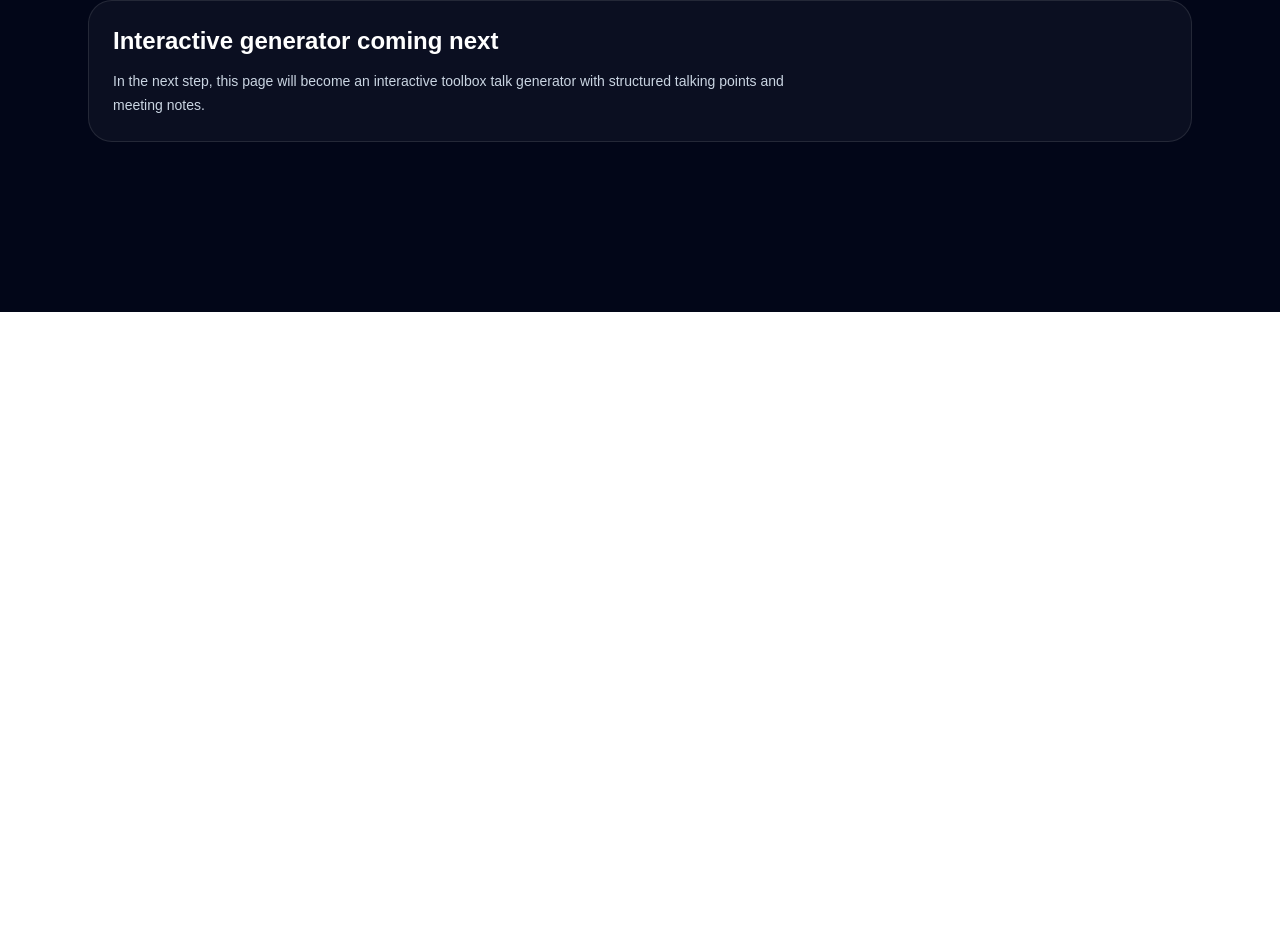
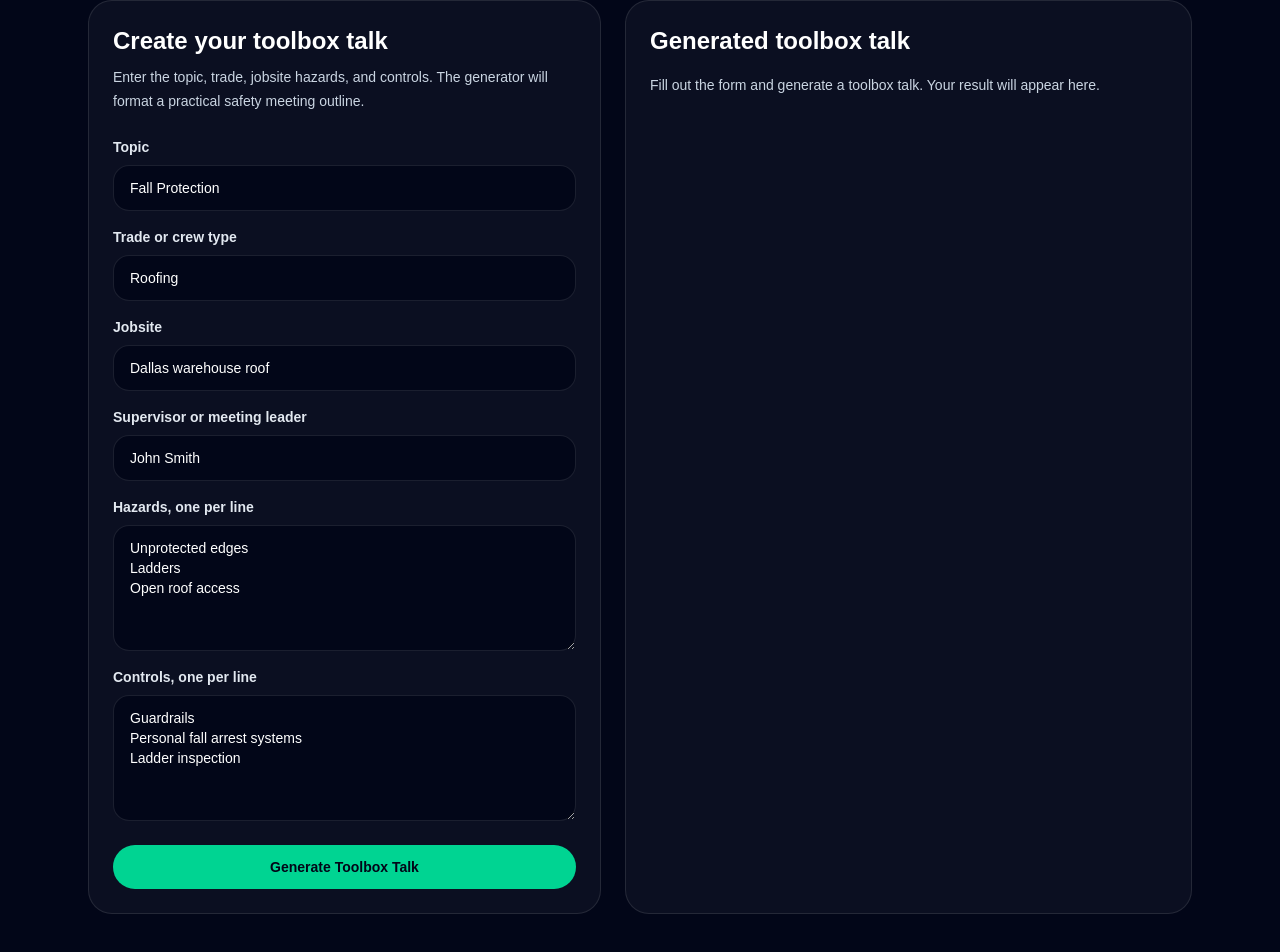
Before and after one commit to alhscholars-ship-it/contractor-safety-tools, a Next.js app: page /tools/toolbox-talk-generator in a window 1280 px wide. Shown: the part 488-1440 px from the top of the page. Before the commit the page ends 800 px from the top, so only its background shows below. Built offline with nearby package versions, Linux system fonts and the light colour scheme.

Commit message:
feat: add interactive toolbox talk generator

```diff
--- a/src/app/tools/toolbox-talk-generator/page.tsx
+++ b/src/app/tools/toolbox-talk-generator/page.tsx
@@ -1,5 +1,6 @@
 import type { Metadata } from "next";
 import Link from "next/link";
+import { ToolboxTalkGenerator } from "@/features/toolbox-talk-generator/toolbox-talk-generator";
 
 export const metadata: Metadata = {
   title: "Toolbox Talk Generator",
@@ -31,12 +32,8 @@ export default function ToolboxTalkGeneratorPage() {
           </p>
         </div>
 
-        <div className="mt-12 rounded-3xl border border-white/10 bg-white/[0.04] p-6">
-          <h2 className="text-2xl font-black">Interactive generator coming next</h2>
-          <p className="mt-3 max-w-2xl text-sm leading-6 text-slate-300">
-            In the next step, this page will become an interactive toolbox talk generator
-            with structured talking points and meeting notes.
-          </p>
+        <div className="mt-12">
+          <ToolboxTalkGenerator />
         </div>
       </section>
     </main>
--- /dev/null
+++ b/src/features/toolbox-talk-generator/toolbox-talk-generator.tsx
@@ -0,0 +1,175 @@
+"use client";
+
+import { FormEvent, useMemo, useState } from "react";
+import {
+  generateToolboxTalk,
+  type ToolboxTalkResult,
+} from "./generate-toolbox-talk";
+
+const splitLines = (value: string) =>
+  value
+    .split("\n")
+    .map((item) => item.trim())
+    .filter(Boolean);
+
+export function ToolboxTalkGenerator() {
+  const [topic, setTopic] = useState("Fall Protection");
+  const [trade, setTrade] = useState("Roofing");
+  const [jobsite, setJobsite] = useState("Dallas warehouse roof");
+  const [hazards, setHazards] = useState("Unprotected edges\nLadders\nOpen roof access");
+  const [controls, setControls] = useState(
+    "Guardrails\nPersonal fall arrest systems\nLadder inspection",
+  );
+  const [supervisorName, setSupervisorName] = useState("John Smith");
+  const [error, setError] = useState("");
+  const [result, setResult] = useState<ToolboxTalkResult | null>(null);
+
+  const previewInput = useMemo(
+    () => ({
+      topic,
+      trade,
+      jobsite,
+      hazards: splitLines(hazards),
+      controls: splitLines(controls),
+      supervisorName,
+    }),
+    [controls, hazards, jobsite, supervisorName, topic, trade],
+  );
+
+  function handleSubmit(event: FormEvent<HTMLFormElement>) {
+    event.preventDefault();
+
+    try {
+      const generated = generateToolboxTalk(previewInput);
+      setResult(generated);
+      setError("");
+    } catch (caughtError) {
+      setResult(null);
+      setError(
+        caughtError instanceof Error
+          ? caughtError.message
+          : "Unable to generate toolbox talk.",
+      );
+    }
+  }
+
+  return (
+    <div className="grid gap-6 lg:grid-cols-[0.95fr_1.05fr]">
+      <form
+        onSubmit={handleSubmit}
+        className="rounded-3xl border border-white/10 bg-white/[0.04] p-6"
+      >
+        <h2 className="text-2xl font-black">Create your toolbox talk</h2>
+        <p className="mt-2 text-sm leading-6 text-slate-300">
+          Enter the topic, trade, jobsite hazards, and controls. The generator will
+          format a practical safety meeting outline.
+        </p>
+
+        <div className="mt-6 grid gap-4">
+          {[
+            ["Topic", topic, setTopic],
+            ["Trade or crew type", trade, setTrade],
+            ["Jobsite", jobsite, setJobsite],
+            ["Supervisor or meeting leader", supervisorName, setSupervisorName],
+          ].map(([label, value, setter]) => (
+            <label key={label as string} className="grid gap-2">
+              <span className="text-sm font-bold text-slate-200">{label as string}</span>
+              <input
+                value={value as string}
+                onChange={(event) =>
+                  (setter as (nextValue: string) => void)(event.target.value)
+                }
+                className="rounded-2xl border border-white/10 bg-slate-950 px-4 py-3 text-sm text-white outline-none transition placeholder:text-slate-500 focus:border-emerald-300"
+              />
+            </label>
+          ))}
+
+          <label className="grid gap-2">
+            <span className="text-sm font-bold text-slate-200">
+              Hazards, one per line
+            </span>
+            <textarea
+              value={hazards}
+              onChange={(event) => setHazards(event.target.value)}
+              rows={5}
+              className="rounded-2xl border border-white/10 bg-slate-950 px-4 py-3 text-sm text-white outline-none transition placeholder:text-slate-500 focus:border-emerald-300"
+            />
+          </label>
+
+          <label className="grid gap-2">
+            <span className="text-sm font-bold text-slate-200">
+              Controls, one per line
+            </span>
+            <textarea
+              value={controls}
+              onChange={(event) => setControls(event.target.value)}
+              rows={5}
+              className="rounded-2xl border border-white/10 bg-slate-950 px-4 py-3 text-sm text-white outline-none transition placeholder:text-slate-500 focus:border-emerald-300"
+            />
+          </label>
+        </div>
+
+        {error ? (
+          <p className="mt-4 rounded-2xl border border-red-400/30 bg-red-400/10 p-4 text-sm text-red-100">
+            {error}
+          </p>
+        ) : null}
+
+        <button
+          type="submit"
+          className="mt-6 w-full rounded-full bg-emerald-400 px-6 py-3 text-sm font-black text-slate-950 transition hover:bg-emerald-300"
+        >
+          Generate Toolbox Talk
+        </button>
+      </form>
+
+      <section className="rounded-3xl border border-white/10 bg-white/[0.04] p-6">
+        <h2 className="text-2xl font-black">Generated toolbox talk</h2>
+
+        {result ? (
+          <div className="mt-6 space-y-6">
+            <div>
+              <h3 className="text-xl font-black text-emerald-200">{result.title}</h3>
+              <p className="mt-3 text-sm leading-6 text-slate-300">{result.opening}</p>
+            </div>
+
+            <div className="rounded-2xl bg-slate-950/70 p-5">
+              <h3 className="font-black">Discussion Points</h3>
+              <ul className="mt-3 list-disc space-y-2 pl-5 text-sm leading-6 text-slate-300">
+                {result.discussionPoints.map((item) => (
+                  <li key={item}>{item}</li>
+                ))}
+              </ul>
+            </div>
+
+            <div className="rounded-2xl bg-slate-950/70 p-5">
+              <h3 className="font-black">Crew Questions</h3>
+              <ul className="mt-3 list-disc space-y-2 pl-5 text-sm leading-6 text-slate-300">
+                {result.crewQuestions.map((item) => (
+                  <li key={item}>{item}</li>
+                ))}
+              </ul>
+            </div>
+
+            <div className="rounded-2xl bg-slate-950/70 p-5">
+              <h3 className="font-black">Documentation Notes</h3>
+              <ul className="mt-3 list-disc space-y-2 pl-5 text-sm leading-6 text-slate-300">
+                {result.documentationNotes.map((item) => (
+                  <li key={item}>{item}</li>
+                ))}
+              </ul>
+            </div>
+
+            <p className="rounded-2xl border border-amber-300/20 bg-amber-300/10 p-4 text-xs leading-5 text-amber-100">
+              {result.disclaimer}
+            </p>
+          </div>
+        ) : (
+          <p className="mt-4 text-sm leading-6 text-slate-300">
+            Fill out the form and generate a toolbox talk. Your result will appear here.
+          </p>
+        )}
+      </section>
+    </div>
+  );
+}
```
